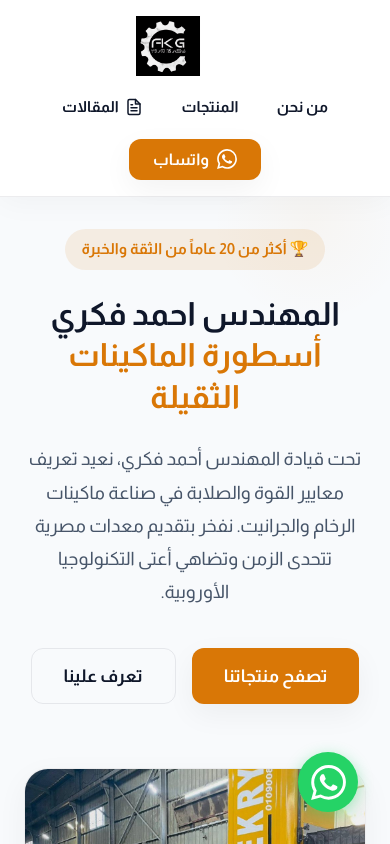
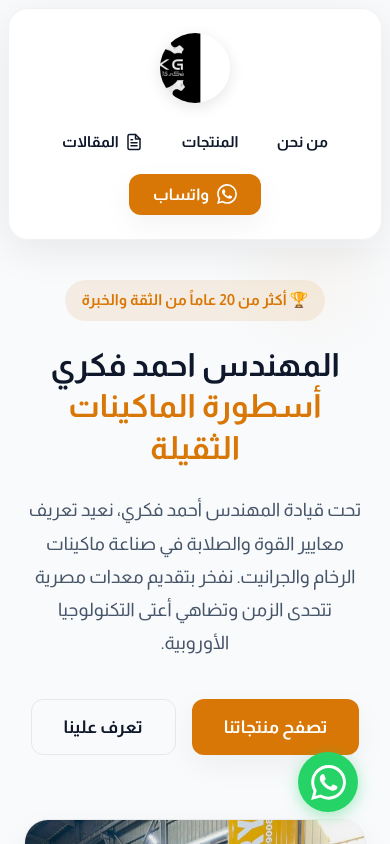
Before and after one commit to brandme266-prog/ahmaedfakery, a Next.js app: page / in a window 390 px wide. Shown: the top 844 px of the page. Built offline with nearby package versions, Linux system fonts and the light colour scheme.

Commit message:
Upgrade navbar to premium floating pill and round logo

```diff
--- a/src/app/globals.css
+++ b/src/app/globals.css
@@ -114,24 +114,28 @@ a:hover {
   background-color: var(--accent-orange);
 }
 
-/* Premium Navbar */
+/* Premium Floating Navbar */
 .navbar {
   position: sticky;
-  top: 0;
+  top: 1rem;
   z-index: 1000;
-  background: var(--bg-card);
-  backdrop-filter: blur(16px);
-  -webkit-backdrop-filter: blur(16px);
-  border-bottom: 1px solid var(--border-color);
+  background: rgba(255, 255, 255, 0.95);
+  backdrop-filter: blur(20px);
+  -webkit-backdrop-filter: blur(20px);
+  border: 1px solid rgba(0, 0, 0, 0.05);
+  border-radius: 100px;
+  margin: 1rem auto;
+  width: 95%;
+  max-width: 1200px;
+  box-shadow: 0 10px 40px rgba(0, 0, 0, 0.08);
   transition: all 0.3s ease;
-  box-shadow: 0 4px 30px rgba(0, 0, 0, 0.04);
 }
 
 .navbar-inner {
   display: flex;
   justify-content: space-between;
   align-items: center;
-  padding: 1rem 0;
+  padding: 0.75rem 2rem;
   width: 100%;
 }
 
@@ -213,13 +217,19 @@ a:hover {
   .section {
     padding: var(--space-8) 0 !important;
   }
+  .navbar {
+    top: 0.5rem;
+    width: 96%;
+    border-radius: 20px;
+    margin: 0.5rem auto;
+  }
   .navbar-inner {
     flex-direction: column !important;
     gap: 1rem !important;
-    padding: 1rem !important;
+    padding: 1.5rem !important;
   }
   .navbar-inner > div {
-    gap: 1rem !important;
+    gap: 1.5rem !important;
     justify-content: center !important;
     flex-wrap: wrap !important;
   }
--- a/src/app/layout.tsx
+++ b/src/app/layout.tsx
@@ -39,7 +39,7 @@ export default function RootLayout({
             {/* Logo & Navigation Links (Right side) */}
             <div style={{ display: 'flex', alignItems: 'center', gap: '3rem' }}>
               <Link href="/" style={{ display: 'flex', alignItems: 'center' }}>
-                <Image src="/img/logo.png" alt="فكري جروب" width={180} height={60} style={{ objectFit: 'contain' }} priority />
+                <Image src="/img/logo.png" alt="فكري جروب" width={70} height={70} style={{ objectFit: 'cover', borderRadius: '50%', boxShadow: '0 4px 15px rgba(0,0,0,0.1)' }} priority />
               </Link>
 
               <div style={{ display: 'flex', gap: '2rem', alignItems: 'center' }}>
```
